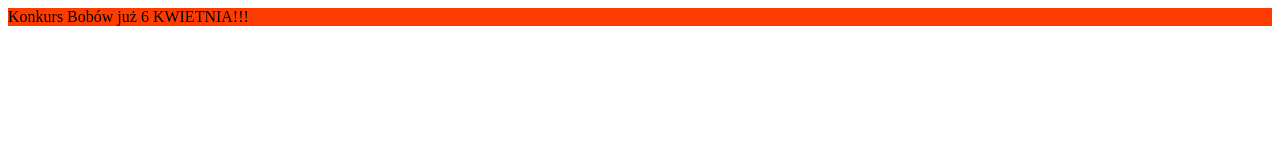
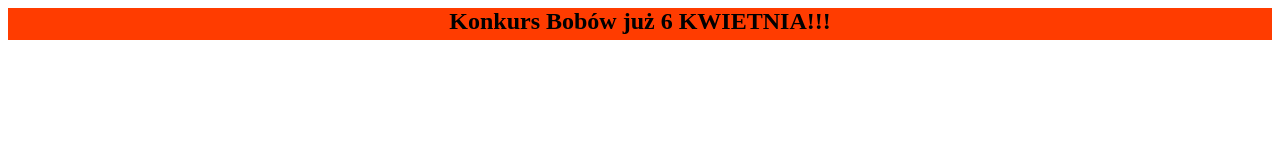
Before and after one commit to dropy-kaczory/dropy-kaczory.github.io, a plain HTML site: page index.html in a window 1280 px wide. Drawn offline with Linux system fonts and the light colour scheme.

Commit message:
Update style.css

```diff
--- a/style.css
+++ b/style.css
@@ -1,4 +1,13 @@
+body{
+    font-family: "DIN Round Pro";
+}
+
 #news{
-    font-family: "DINRoundPro","Nunito","cursive" ;
+    text-align: center;
+    font-family: "DIN Round Pro","Nunito","cursive" ;
+    font-weight: bolder;
+    font-size: x-large;
+    width: 100%;
+    height: 2pc;
     background-color: #ff3c00;
 }
```
